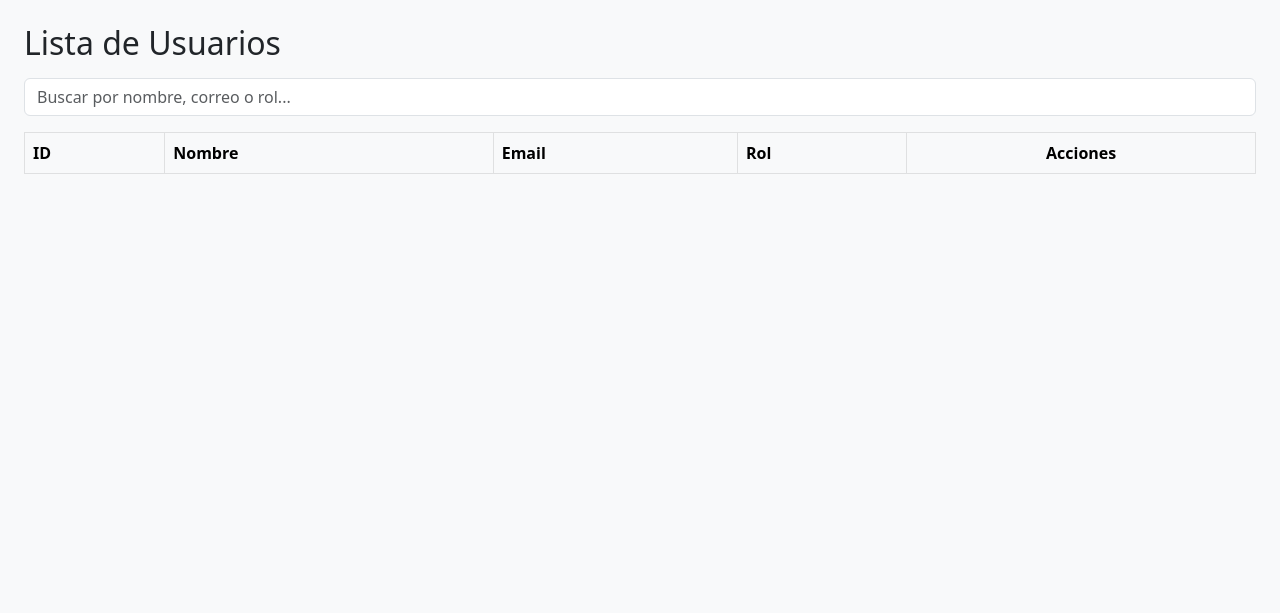
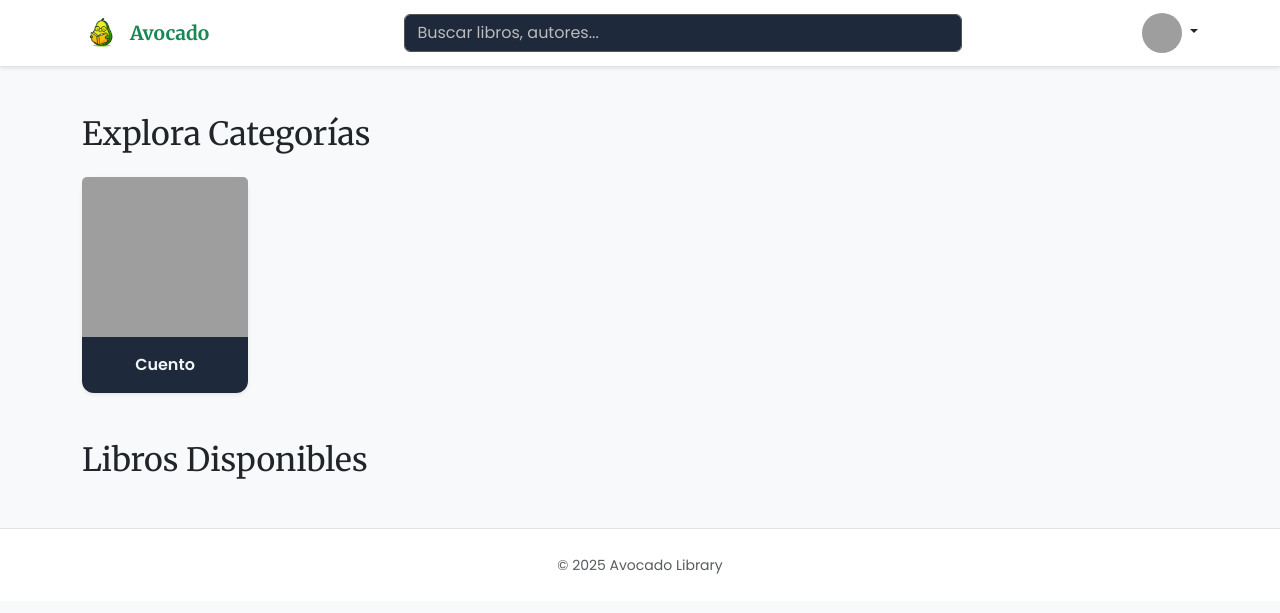
Before and after one commit to jeanpaulb21/Biblioteca, a Flask app: page / in a window 1280 px wide. Shown: the top 613 px of the page. Run offline with Flask 3, Linux system fonts and the light colour scheme; a user stored in the database is signed in; lists and menus that the app fills with data are empty; grey boxes are pictures that could not be loaded.

Commit message:
Add files via upload

```diff
--- a/static/css/lector.css
+++ b/static/css/lector.css
@@ -137,3 +137,28 @@ footer {
 .text-claro {
   color: var(--text) !important;
 }
+
+/* CONTENEDORES DE GRÁFICAS */
+.report-box {
+  background-color: #ffffff; /* Fondo blanco para destacar sobre el background */
+  border-radius: 16px;
+  padding: 20px;
+  box-shadow: 0 4px 15px rgba(0, 0, 0, 0.1);
+  transition: transform 0.2s ease, box-shadow 0.2s ease;
+}
+
+.report-box:hover {
+  transform: translateY(-4px);
+  box-shadow: 0 8px 20px rgba(0, 0, 0, 0.15);
+}
+
+.report-box h6 {
+  color: #000000; /* Título oscuro para contraste */
+  font-weight: 600;
+}
+
+.report-box canvas {
+  max-height: 160px !important; /* Ajuste de altura máxima */
+  width: 100% !important;
+  height: auto !important;
+}
--- a/templates/base.html
+++ b/templates/base.html
@@ -12,6 +12,7 @@
 <body class="bg-light text-dark" style="font-family: 'Poppins', sans-serif;">
   <!-- Navbar -->
   <nav class="navbar navbar-expand-lg bg-white border-bottom shadow-sm">
+
     <div class="container">
       <a class="navbar-brand d-flex align-items-center" href="#">
         <img src="{{ url_for('static', filename='imagenes/logofinal.png') }}" alt="Logo" style="width:40px; height:40px;">
--- a/templates/index.html
+++ b/templates/index.html
@@ -1,60 +1,31 @@
-<!DOCTYPE html>
-<html lang="es">
-<head>
-  <meta charset="UTF-8" />
-  <title>Lista de Usuarios</title>
-  <!-- Bootstrap y Bootstrap Icons -->
-  <link href="https://cdn.jsdelivr.net/npm/bootstrap@5.3.0/dist/css/bootstrap.min.css" rel="stylesheet" />
-  <link href="https://cdn.jsdelivr.net/npm/bootstrap-icons@1.10.5/font/bootstrap-icons.css" rel="stylesheet" />
-  <link rel="stylesheet" href="{{ url_for('static', filename='css/usuarios.css') }}">
-</head>
-<body class="bg-light text-dark p-4">
+{# templates/index.html #}
+{% extends "base.html" %}
 
-  <h2 class="mb-3">Lista de Usuarios</h2>
-
-  <div class="mb-3">
-    <input type="text" id="busqueda-usuario" class="form-control" placeholder="Buscar por nombre, correo o rol...">
+{% block content %}
+  <h2 class="mb-4" style="font-family: 'Merriweather', serif;">Libros Disponibles</h2>
+  <div class="row g-4">
+    {% for libro in libros %}
+      <div class="col-6 col-md-4 col-lg-3">
+        <div class="card border-0 shadow-sm h-100">
+          <img src="{{ libro.portada_url or url_for('static', filename='imagenes/portada_default.png') }}"
+               class="card-img-top"
+               alt="{{ libro.titulo }}"
+               style="object-fit: cover; height: 250px;">
+          <div class="card-body">
+            <h5 class="card-title">{{ libro.titulo }}</h5>
+            <p class="card-text text-author">Autor: {{ libro.autor }}</p>
+            {% if current_user.is_authenticated %}
+              <a href="{{ url_for('main.nuevo_prestamo', libro_id=libro.id) }}" class="btn btn-success btn-sm">
+                Reservar
+              </a>
+            {% else %}
+              <a href="{{ url_for('main.login') }}" class="btn btn-outline-primary btn-sm">
+                Inicia sesión para reservar
+              </a>
+            {% endif %}
+          </div>
+        </div>
+      </div>
+    {% endfor %}
   </div>
-
-  <div class="table-responsive">
-    <table class="table table-hover table-bordered align-middle" id="tabla-usuarios">
-      <thead class="table-light">
-        <tr>
-          <th>ID</th>
-          <th>Nombre</th>
-          <th>Email</th>
-          <th>Rol</th>
-          <th class="text-center">Acciones</th>
-        </tr>
-      </thead>
-      <tbody>
-        {% for usuario in usuarios %}
-        <tr data-id="{{ usuario.id }}" data-nombre="{{ usuario.nombre }}" data-email="{{ usuario.correo }}" data-rol="{{ usuario.rol }}">
-          <td>{{ usuario.id }}</td>
-          <td>{{ usuario.nombre }}</td>
-          <td>{{ usuario.correo }}</td>
-          <td>{{ usuario.rol }}</td>
-          <td class="text-center">
-            {% if current_user.rol == 'administrador' %}
-              <button class="btn btn-sm btn-outline-primary d-inline-flex align-items-center btn-editar-usuario me-1" data-id="{{ usuario.id }}">
-                <i class="bi bi-pencil-square me-1"></i> Editar
-              </button>
-              <button class="btn btn-sm btn-outline-danger d-inline-flex align-items-center btn-eliminar-usuario" data-id="{{ usuario.id }}">
-                <i class="bi bi-trash me-1"></i> Eliminar
-              </button>
-            {% else %}
-              <span class="text-muted">Sin acciones</span>
-            {% endif %}
-          </td>
-        </tr>
-        {% endfor %}
-      </tbody>
-    </table>
-  </div>
-
-  <!-- Scripts -->
-  <script src="https://cdn.jsdelivr.net/npm/bootstrap@5.3.0/dist/js/bootstrap.bundle.min.js"></script>
-  <script src="{{ url_for('static', filename='js/usuarios_mostrar.js') }}"></script>
-
-</body>
-</html>
+{% endblock %}
```
Also changed, not shown: static/css/admin.css (+1 -26 lines), static/css/inicio.css (+65 -33 lines), static/js/inicio.js (+52 -0 lines), static/js/panel.js (+1 -48 lines), templates/admin.html (+0 -22 lines), templates/inicio.html (+34 -3 lines), templates/login.html (+0 -12 lines).
